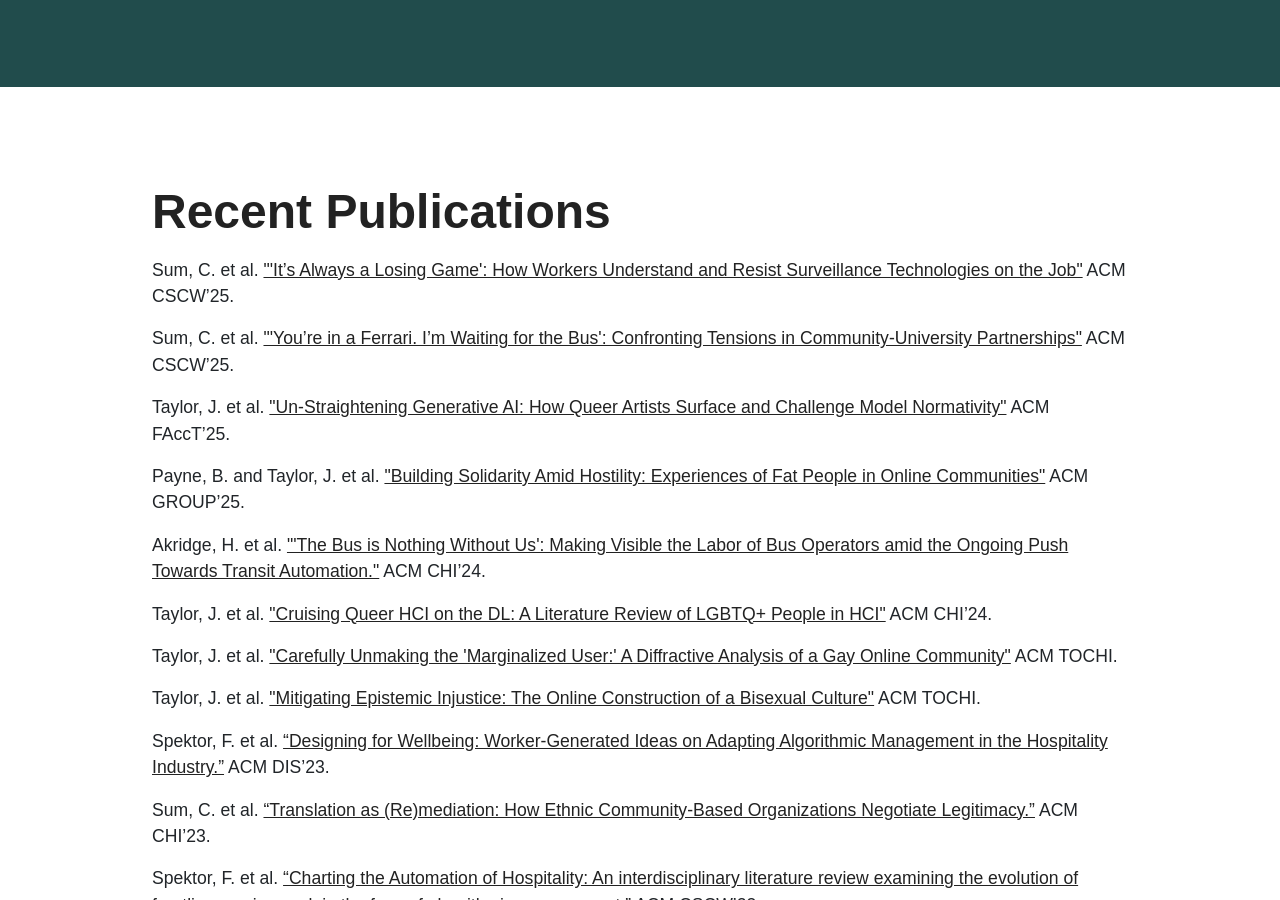
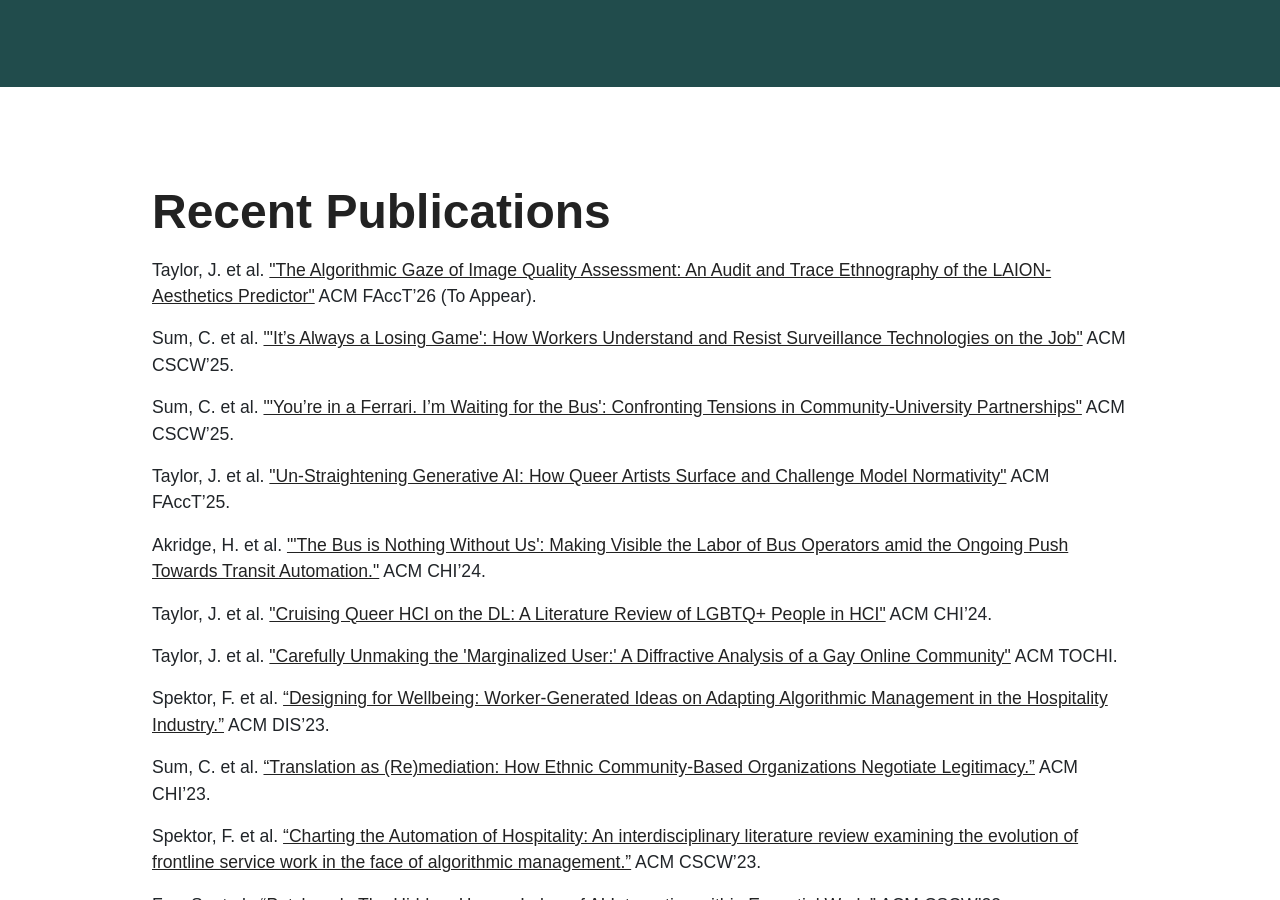
Before and after one commit to techsolidaritylab/site, a Jekyll site: the page built from index.html, in a window 1280 px wide and 900 px high, scrolled down 1131 px. Built offline with Jekyll 4.4.1, drawn with Linux system fonts in a browser that asks for light colours; nearby versions of some CDN libraries; some web fonts are replaced.

Commit message:
Added FAccT 26 publication
Added FAccT 26 paper and removed some older paper

```diff
--- a/_includes/publications.html
+++ b/_includes/publications.html
@@ -4,15 +4,13 @@
         <div class="row mb-2">
             <div class="col">
                 <ul class="px-0 list-unstyled">
-
+                    <li class="mb-3">Taylor, J. et al. <a href="https://arxiv.org/abs/2601.09896v3"> "The Algorithmic Gaze of Image Quality Assessment: An Audit and Trace Ethnography of the LAION-Aesthetics Predictor"</a> ACM FAccT’26 (To Appear).</li>
                     <li class="mb-3">Sum, C. et al. <a href="assets/pdfs/Sum_et_al_Its_Always_a_Losing_Game_CSCW_2025_PREPRINT.pdf">"'It’s Always a Losing Game': How Workers Understand and Resist Surveillance Technologies on the Job"</a> ACM CSCW’25.</li>
                     <li class="mb-3">Sum, C. et al. <a href=" assets/pdfs/Sum_et_al-Youre_in_a_Ferarri_Im_Waiting_for_the_Bus-CSCW 2025.pdf">"'You’re in a Ferrari. I’m Waiting for the Bus': Confronting Tensions in Community-University Partnerships"</a> ACM CSCW’25.</li>
                     <li class="mb-3">Taylor, J. et al. <a href="https://doi.org/10.1145/3715275.3732061"> "Un-Straightening Generative AI: How Queer Artists Surface and Challenge Model Normativity"</a> ACM FAccT’25.</li>
-                    <li class="mb-3">Payne, B. and Taylor, J. et al. <a href="https://dl.acm.org/doi/10.1145/3701186"> "Building Solidarity Amid Hostility: Experiences of Fat People in Online Communities"</a> ACM GROUP’25.</li>
                     <li class="mb-3">Akridge, H. et al. <a href="assets/pdfs/Akridge et al. - The Bus is Nothing Without Us - CHI 2024.pdf">"'The Bus is Nothing Without Us': Making Visible the Labor of Bus Operators amid the Ongoing Push Towards Transit Automation."</a> ACM CHI’24.</li>
                     <li class="mb-3">Taylor, J. et al. <a href="https://doi.org/10.1145/3613904.3642494"> "Cruising Queer HCI on the DL: A Literature Review of LGBTQ+ People in HCI"</a> ACM CHI’24.</li>
                     <li class="mb-3">Taylor, J. et al. <a href="https://doi.org/10.1145/3673229">"Carefully Unmaking the 'Marginalized User:' A Diffractive Analysis of a Gay Online Community"</a> ACM TOCHI.</li>
-                    <li class="mb-3">Taylor, J. et al. <a href="https://doi.org/10.1145/3648614">"Mitigating Epistemic Injustice: The Online Construction of a Bisexual Culture"</a> ACM TOCHI.</li>
                     <li class="mb-3">Spektor, F. et al. <a href="/assets/pdfs/Spektor et al-Designing_for_Wellbeing_DIS23.pdf">“Designing for Wellbeing: Worker-Generated Ideas on Adapting Algorithmic Management in the Hospitality Industry.”</a> ACM DIS’23.</li>
                     <li class="mb-3">Sum, C. et al. <a href="/assets/pdfs/Sum et al. - Translation as (Re)mediation - CHI 2023.pdf">“Translation as (Re)mediation: How Ethnic Community-Based Organizations Negotiate Legitimacy.”</a> ACM CHI’23.</li>
                     <li class="mb-3">Spektor, F. et al. <a href="/assets/pdfs/Spektor et al. - Charting the Automation of Hospitality - CSCW 2023.pdf">“Charting the Automation of Hospitality: An interdisciplinary literature review examining the evolution of frontline service work in the face of algorithmic management.”</a> ACM CSCW’23.</li>
```
